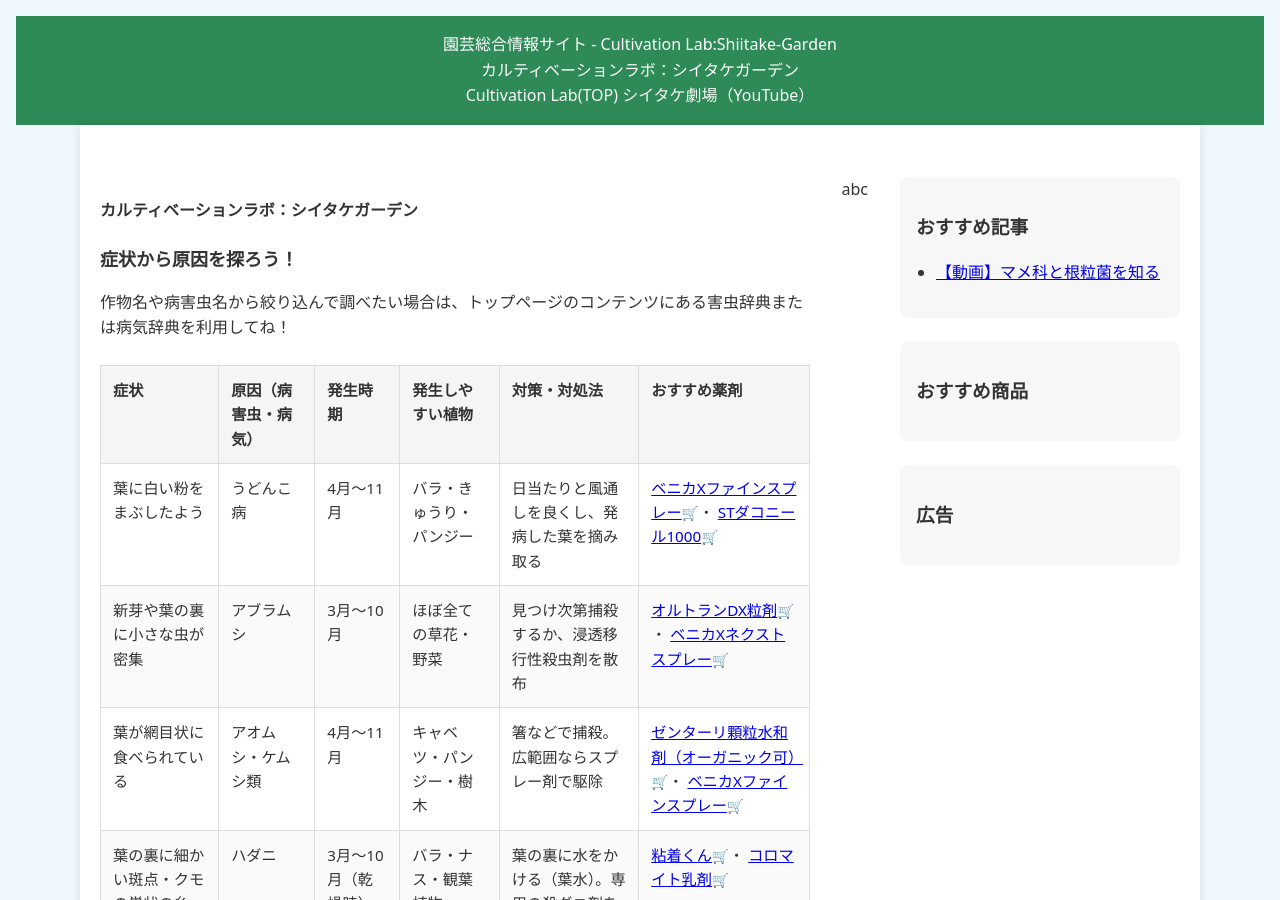
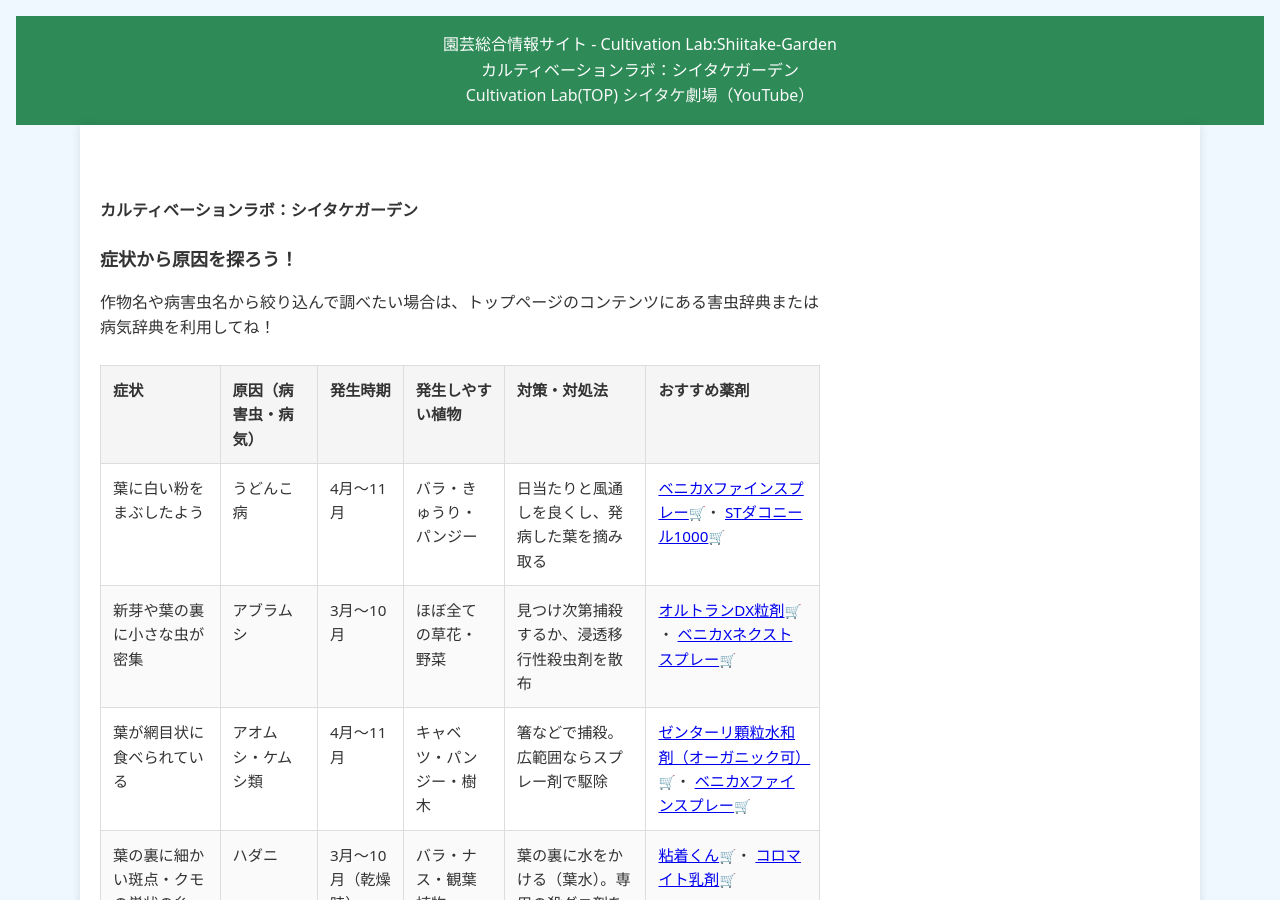
Before and after one commit to shiitake-garden/shiitake-garden.github.io, a Jekyll site: the page built from contents/kaiketu1.html, in a window 1280 px wide and 900 px high. Built offline with Jekyll 4.4.1, drawn with Linux system fonts in a browser that asks for light colours.

Commit message:
Update kaiketu1.html

```diff
--- a/contents/kaiketu1.html
+++ b/contents/kaiketu1.html
@@ -250,42 +250,4 @@ title: カルティベーションラボ
 
 
   </article>
-abc
-  <!--ここからサイドバー-->
-  <aside class="article-sidebar">
-
-    <div class="sidebar-block">
-      <h3>おすすめ記事</h3>
-      <ul>
-        <li><a href="https://www.youtube.com/watch?v=zZpQEoZJF4w">【動画】マメ科と根粒菌を知る</a></li>
-        <!--
-        <li><a href="#">家庭菜園の病害虫対策</a></li>
-        <li><a href="#">果樹の年間作業カレンダー</a></li>
-        <li><a href="#">初心者向け農薬の選び方</a></li>
-        -->
-      </ul>
-    </div>
-
-    <div class="sidebar-block">
-      <h3>おすすめ商品</h3>
-      <!-- Amazonアフィリエイトリンクをここに -->
-    </div>
-
-    <div class="sidebar-block">
-      <h3>広告</h3>
-      <!-- AdSense広告枠 -->
-      <!-- 汎用広告タイプA -->
-      <ins class="adsbygoogle"
-           style="display:block"
-           data-ad-client="ca-pub-2827528659914116"
-           data-ad-slot="9935434721"
-           data-ad-format="auto"
-           data-full-width-responsive="true"></ins>
-      <script>
-           (adsbygoogle = window.adsbygoogle || []).push({});
-      </script>
-    </div>
-
-  </aside>
-
 </section>
```
